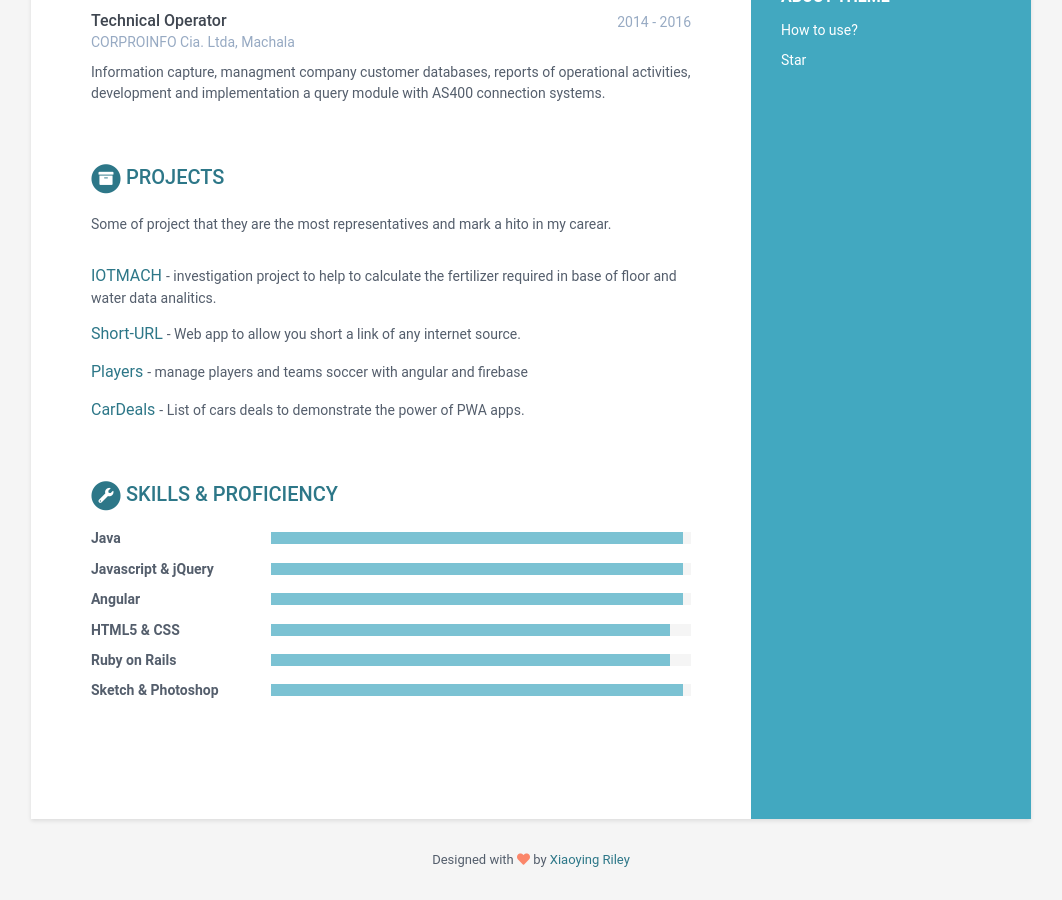
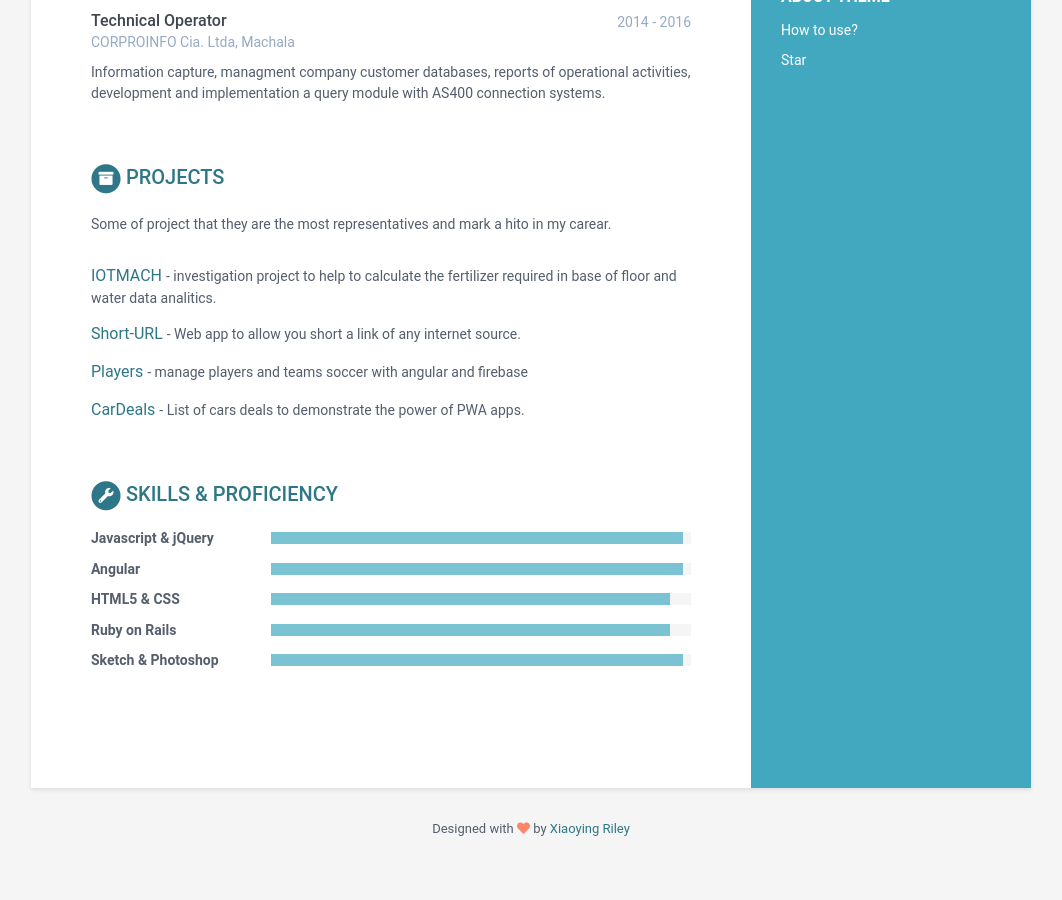
Before and after one commit to elcordova/caring-europa-fe48a, a Jekyll site: the page built from index.html, in a window 1280 px wide and 900 px high, scrolled down 1005 px. Shown: the whole window, without its empty margins (109-1171 px from the left). Built offline with Jekyll 4.4.1, drawn with Linux system fonts in a browser that asks for light colours; after the commit the page ends 1875 px from its top, so only the background shows below that.

Commit message:
data.yml: changed

```diff
--- a/_data/data.yml
+++ b/_data/data.yml
@@ -153,8 +153,6 @@ publications:
 skills:
   title: Skills &amp; Proficiency
   toolset:
-    - name: Java
-      level: 98%
     - name: Javascript & jQuery
       level: 98%
     - name: Angular
```
